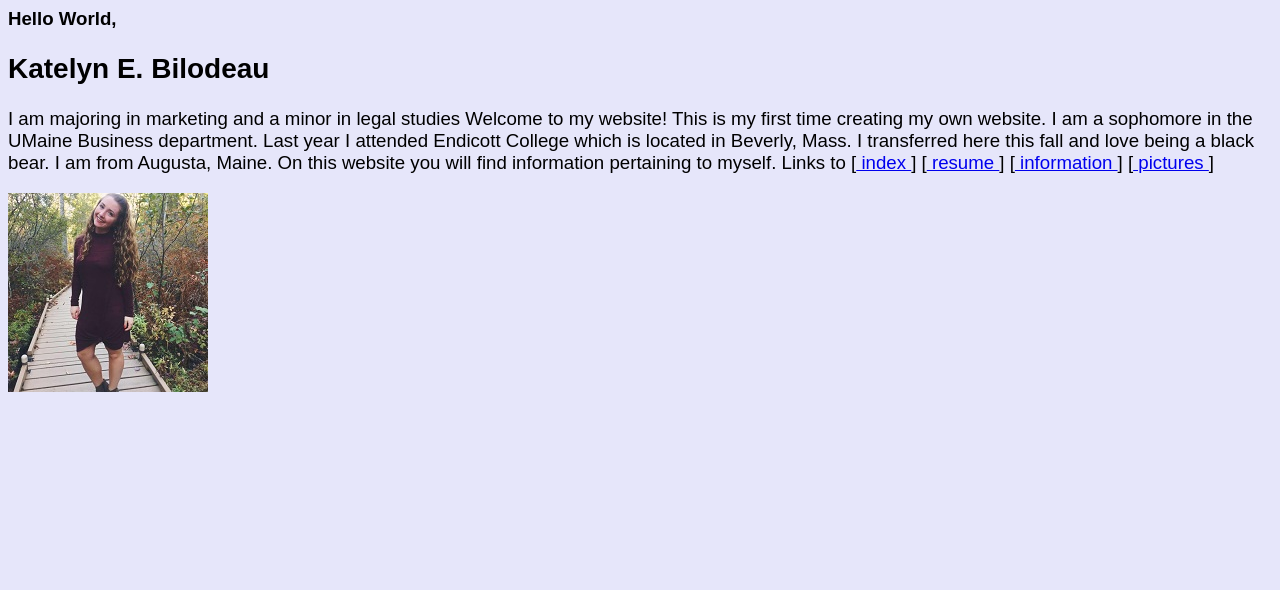
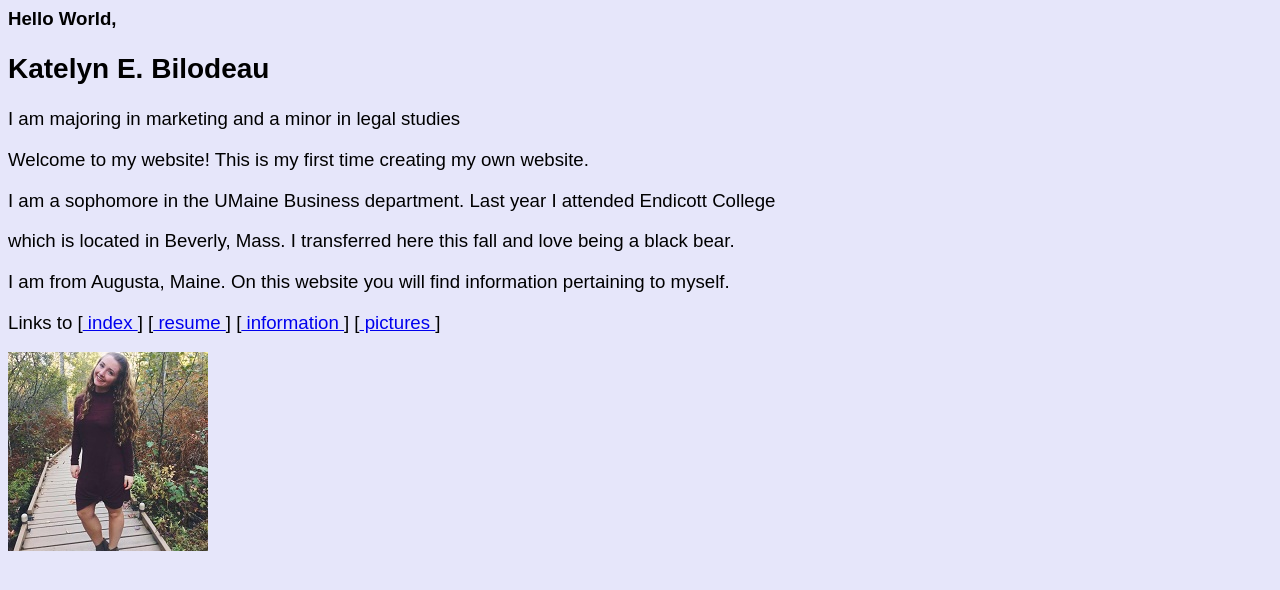
Before and after one commit to katelynbilodeau/katelynbilodeau.github.io, a plain HTML site: page index.html in a window 1280 px wide. Drawn offline with Linux system fonts and the light colour scheme.

Commit message:
Add files via upload

```diff
--- a/index.html
+++ b/index.html
@@ -7,10 +7,10 @@
 <body>
 <H2> Katelyn E. Bilodeau </H2>
 I am majoring in marketing and a minor in legal studies
-Welcome to my website! This is my first time creating my own website.
-I am a sophomore in the UMaine Business department. Last year I attended Endicott College
-which is located in Beverly, Mass. I transferred here this fall and love being a black bear.
-I am from Augusta, Maine. On this website you will find information pertaining to myself.
+<P>Welcome to my website! This is my first time creating my own website. </p>
+<P>I am a sophomore in the UMaine Business department. Last year I attended Endicott College </p>
+<P>which is located in Beverly, Mass. I transferred here this fall and love being a black bear.</p>
+<P> I am from Augusta, Maine. On this website you will find information pertaining to myself.</p>
 Links to [<a href="index.html"> index </A>] [<a href="resume.html" > resume </A>]  [<a href="info.html" > information </A>] [<a href="pictures.html"> pictures </A>]
 
 </body>
```
